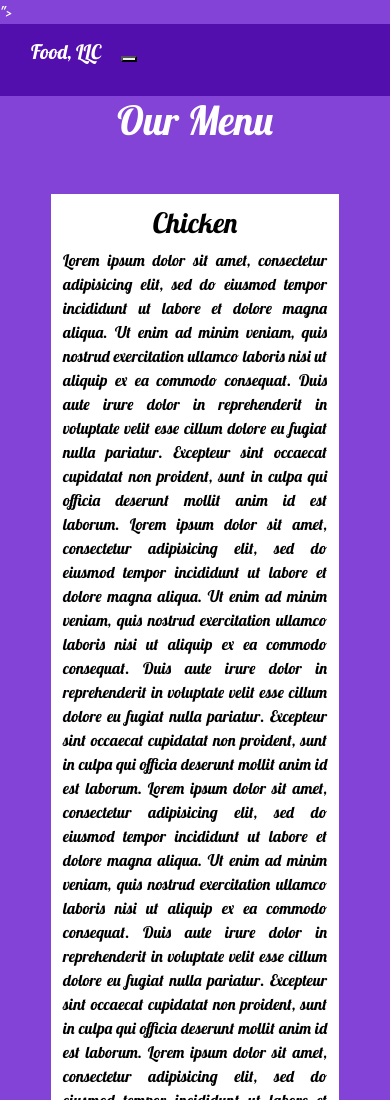
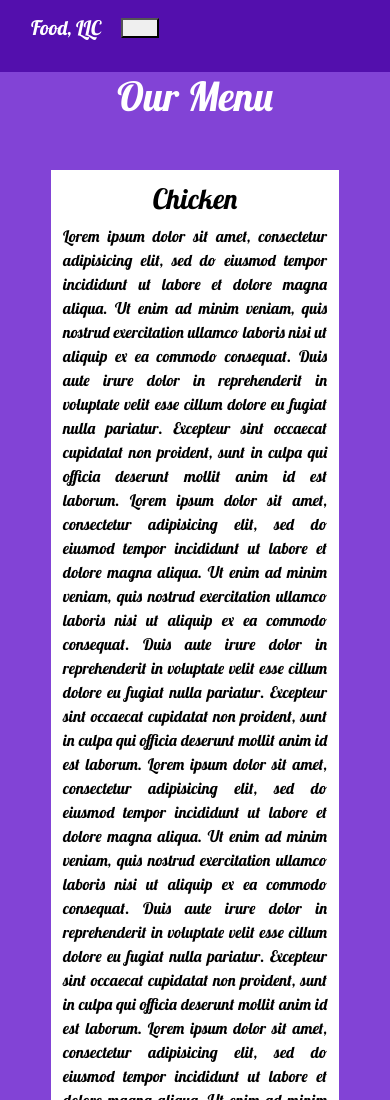
Before and after one commit to rohitmaurya-png/mod3solution, a plain HTML site: page site/index.html in a window 390 px wide. Shown: the top 1100 px of the page. Drawn offline with nearby package versions, Linux system fonts and the light colour scheme; files that its build step writes are made by us from their sources; a script that the page names is missing.

Commit message:
solution

```diff
--- a/site/index.html
+++ b/site/index.html
@@ -8,7 +8,7 @@
     <link rel="stylesheet" href="css/bootstrap.min.css">
     <link rel="stylesheet" href="css/styles.css">
     <link href="https://fonts.googleapis.com/css?family=Lobster" rel="stylesheet">
-    <link href="styles.css" rel="stylesheet" type="text/css">">
+    <link href="styles.css" rel="stylesheet" type="text/css">
   </head>
 <body>
   <header>
@@ -16,12 +16,14 @@
       <div class="container">
         <div class="navbar-header">
           <a href="index.html" class="navbar-brand "><p>Food, LLC</p></a>
+
           <button type="button" class="navbar-toggle collapsed" data-toggle="collapse" data-target="#collapsable-nav" aria-expanded="false">
             <span class="sr-only">Toggle navigation</span>
             <span class="icon-bar"></span>
             <span class="icon-bar"></span>
             <span class="icon-bar"></span>
           </button>
+
         </div><!-- navbar header -->
 
         <div class="collapse navbar-collapse" id="collapsable-nav">
--- a/site/styles.css
+++ b/site/styles.css
@@ -12,7 +12,15 @@ body {
 	border: 0;
 	color: white;
 }
-
+.navbar-toggle .icon-bar {
+	display: block;
+	width:22px;
+	height: 2px;
+	border-radius: 1px;
+}
+.navbar-toggle .icon-bar + .icon-bar {
+	margin-top: 4px;
+}
 .navbar-brand p {
 	color: white;
 	font-size: 20px;
@@ -52,7 +60,11 @@ body {
 }
 /* End Section */
 
-
+@media (min-width: 767px){
+	.navbar-toggle{
+	display:none;
+    }
+}
 @media (max-width: 767px) {
 	.row > div > article {
 		width: 80%;
```
